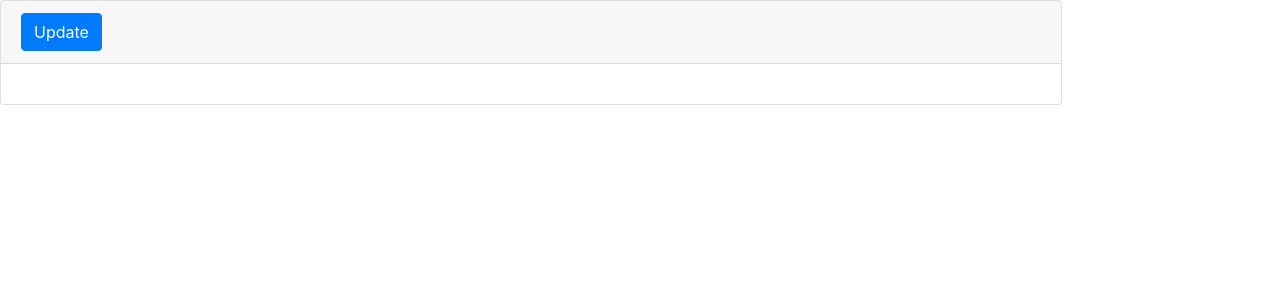
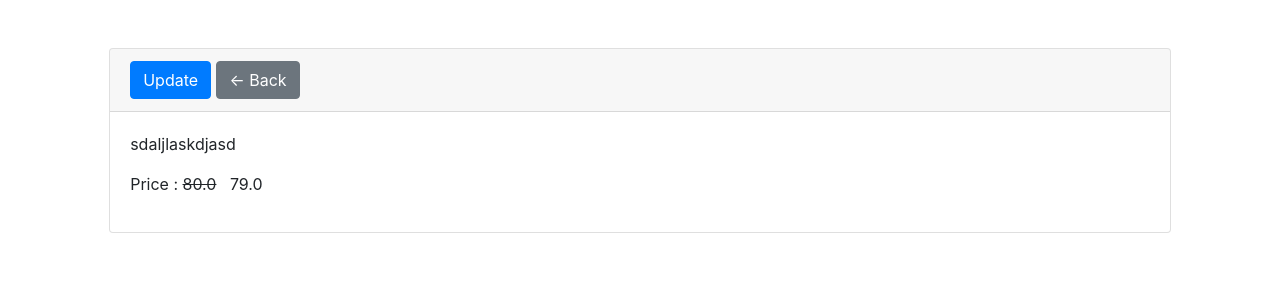
Before and after one commit to bintangx1902/dj-e-commerce, a Django app: a page that uses core/templates/core/item_detail.html in a window 1280 px wide. Shown: the top 300 px of the page. Run offline with Django 3.2, Linux system fonts and the light colour scheme; data comes from the database, SQL or seed files in the repository; some libraries are stand-ins or nearby versions.

Commit message:
item detail done

```diff
--- a/core/templates/core/item_detail.html
+++ b/core/templates/core/item_detail.html
@@ -1,14 +1,25 @@
 {% extends 'base.html' %}
 
-{% block title %}{% endblock %}
+{% block title %}{{ item.title }}{% endblock %}
 
 {% block content %}
-<div class="row">
-    <div class="col-10 col-lg-10">
+<div class="row my-5">
+    <div class="mx-auto col-10 col-lg-10">
         <div class="card">
-            <h5 class="card-header"><a href="" class="btn btn-primary">Update</a></h5>
+            <h5 class="card-header">
+                <a href="" class="btn btn-primary">Update</a>
+                <a href="" class="btn btn-secondary">&#8592; Back</a>
+            </h5>
             <div class="card-body">
-
+                {{ item.description | safe }}
+                <p class="text-bold">
+                    Price :
+                    {% if item.discount != 0 %}
+                    <del>{{ item.price }}</del> &nbsp; {{ item.discount }}
+                    {% else %}
+                    {{ item.price }}
+                    {% endif %}
+                </p>
             </div>
         </div>
     </div>
```
